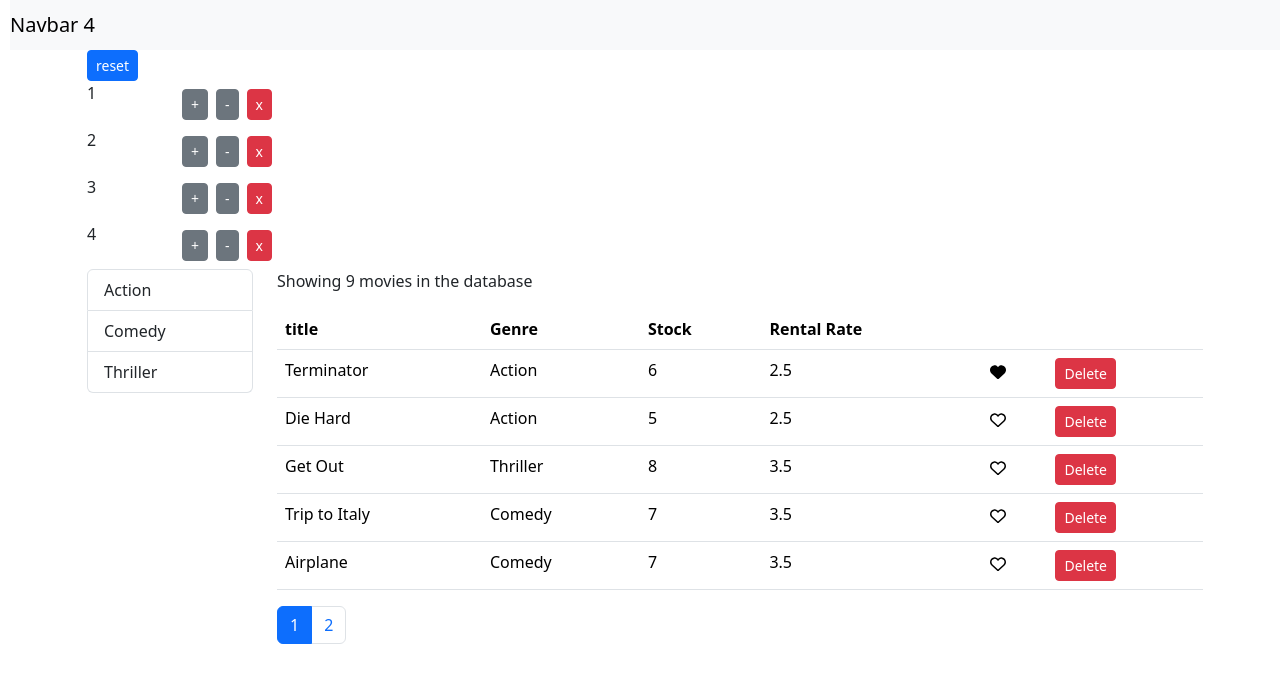
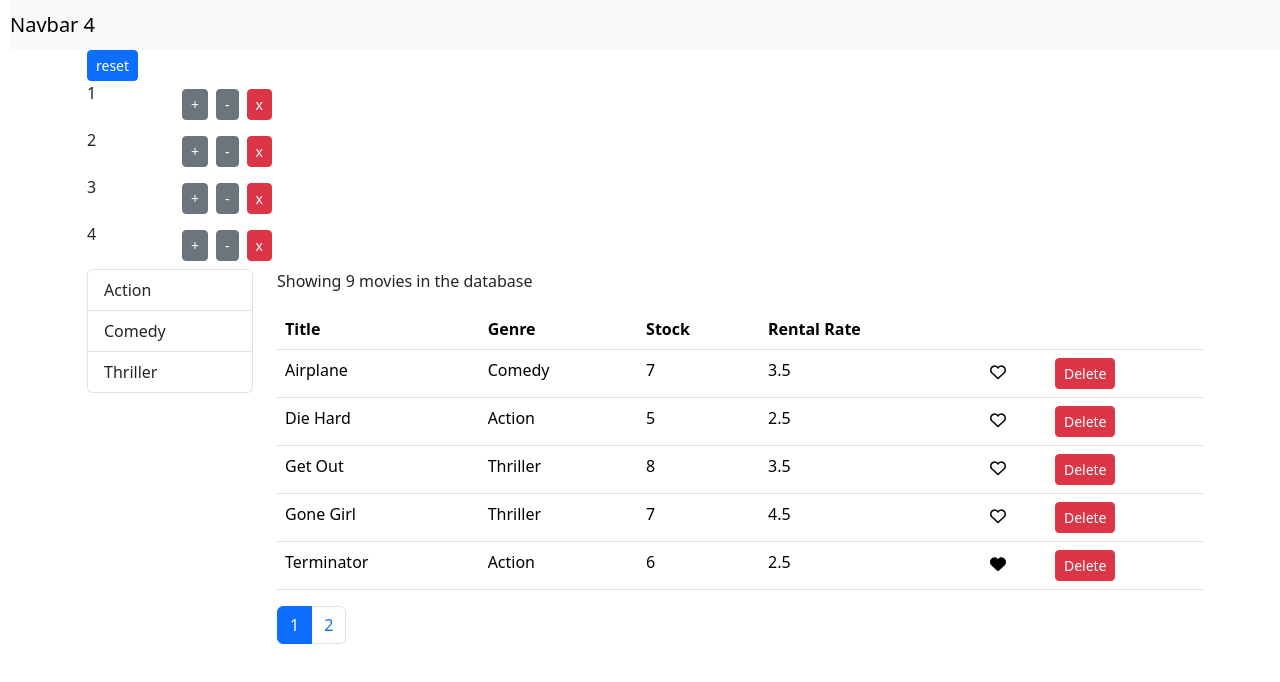
Before and after one commit to ChandiH/react_with_mosh, a React (Create React App) app: page / in a window 1280 px wide. Shown: the top 682 px of the page. Built offline with nearby package versions, Linux system fonts and the light colour scheme.

Commit message:
05.3 - Sorting and Refactoring

```diff
--- a/src/components/common/likeComponent.jsx
+++ b/src/components/common/likeComponent.jsx
@@ -12,10 +12,9 @@ const heart = (
   </svg>
 );
 
-const LikeComponent = (props) => {
-  const { liked } = props;
+const LikeComponent = ({ liked, onClick }) => {
   return (
-    <div onClick={props.onClick} style={{ cursor: "pointer" }}>
+    <div onClick={onClick} style={{ cursor: "pointer" }}>
       {liked && heart}
       {!liked && heaertOutline}
     </div>
--- a/src/components/common/listGroupComponent.jsx
+++ b/src/components/common/listGroupComponent.jsx
@@ -1,12 +1,17 @@
 import React from "react";
 
-const ListGroup = (props) => {
-  const { items, onClick, selectedItem, textProperty, valueProperty } = props;
-
+const ListGroup = ({
+  items,
+  onClick,
+  selectedItem,
+  textProperty,
+  valueProperty,
+}) => {
   return (
     <ul className="list-group">
       {items.map((g) => (
         <li
+          style={{ cursor: "pointer" }}
           key={g[valueProperty]}
           className={
             selectedItem === g ? "list-group-item active" : "list-group-item"
--- a/src/components/common/pagination.jsx
+++ b/src/components/common/pagination.jsx
@@ -1,8 +1,7 @@
 import React from "react";
 import _ from "lodash";
 
-const Pagination = (props) => {
-  const { totalItems, pageSize, onPageChange, currentPage } = props;
+const Pagination = ({ totalItems, pageSize, onPageChange, currentPage }) => {
   const pageCount = Math.ceil(totalItems / pageSize);
 
   if (pageCount === 1) return null;
--- /dev/null
+++ b/src/components/common/table.jsx
@@ -0,0 +1,14 @@
+import React from "react";
+import TableHeader from "./tableHeaer";
+import TableBody from "./tableBody";
+
+const Table = ({ columns, onSort, sortColumn, data }) => {
+  return (
+    <table className={"table"}>
+      <TableHeader columns={columns} onSort={onSort} sortColumn={sortColumn} />
+      <TableBody data={data} columns={columns} />
+    </table>
+  );
+};
+
+export default Table;
--- /dev/null
+++ b/src/components/common/tableBody.jsx
@@ -0,0 +1,29 @@
+import React, { Component } from "react";
+import _ from "lodash";
+
+class TableBody extends Component {
+  renderCell = (item, column) => {
+    if (column.content) return column.content(item);
+    return _.get(item, column.path);
+  };
+
+  render() {
+    const { columns, data } = this.props;
+
+    return (
+      <tbody>
+        {data.map((item) => (
+          <tr key={item._id}>
+            {columns.map((column) => (
+              <td key={item._id + (column.path || column.key)}>
+                {this.renderCell(item, column)}
+              </td>
+            ))}
+          </tr>
+        ))}
+      </tbody>
+    );
+  }
+}
+
+export default TableBody;
--- /dev/null
+++ b/src/components/common/tableHeaer.jsx
@@ -0,0 +1,38 @@
+import React, { Component } from "react";
+
+//columns: array {path, label, key}
+//sortColumn: object
+//onSort: func
+class TableHeader extends Component {
+  raiseSort(path) {
+    const sortColumn = { ...this.props.sortColumn };
+    if (sortColumn.path === path)
+      sortColumn.order = sortColumn.order === "asc" ? "desc" : "asc";
+    else {
+      sortColumn.path = path;
+      sortColumn.order = "asc";
+    }
+    this.props.onSort(sortColumn);
+  }
+
+  render() {
+    const { columns } = this.props;
+    return (
+      <thead>
+        <tr>
+          {columns.map((column) => (
+            <th
+              style={{ cursor: "pointer" }}
+              key={column.path || column.key}
+              onClick={() => this.raiseSort(column.path)}
+            >
+              {column.label}
+            </th>
+          ))}
+        </tr>
+      </thead>
+    );
+  }
+}
+
+export default TableHeader;
--- a/src/components/counterComponent.jsx
+++ b/src/components/counterComponent.jsx
@@ -1,8 +1,6 @@
 import React from "react";
 
-const Counter = (props) => {
-  const { counter, onIncrement, onDecrement, onDelete } = props;
-
+const Counter = ({ counter, onIncrement, onDecrement, onDelete }) => {
   return (
     <div className="row">
       <div className="col-1">
@@ -11,22 +9,22 @@ const Counter = (props) => {
       <div className="col">
         <button
           className={"btn btn-secondary btn-sm"}
-          onClick={() => onIncrement(props.counter)}
+          onClick={() => onIncrement(counter)}
         >
           +
         </button>
         <button
           className={"btn btn-sm m-2 btn-secondary"}
           onClick={() => {
-            if (props.counter.value > 0) onDecrement(props.counter);
+            if (counter.value > 0) onDecrement(counter);
           }}
-          disabled={props.counter.value === 0}
+          disabled={counter.value === 0}
         >
           -
         </button>
         <button
           className={"btn btn-danger btn-sm"}
-          onClick={() => onDelete(props.counter.id)}
+          onClick={() => onDelete(counter.id)}
         >
           x
         </button>
--- a/src/components/movieListComponent.jsx
+++ b/src/components/movieListComponent.jsx
@@ -5,6 +5,7 @@ import { getMovies } from "../services/fakeMovieService";
 import { getGenres } from "../services/fakeGenreService";
 import ListGroup from "./common/listGroupComponent";
 import MovieTable from "./movieTable";
+import _ from "lodash";
 
 class MovieList extends Component {
   state = {
@@ -13,6 +14,7 @@ class MovieList extends Component {
     selectedGenre: null,
     pageSize: 5,
     currentPage: 1,
+    sortColumn: { path: "title", order: "asc" },
   };
 
   //lifecycle Hook
@@ -56,21 +58,32 @@ class MovieList extends Component {
         );
   };
 
+  handleSort = (sortColumn) => {
+    this.setState({ sortColumn });
+  };
+
+  getPagedData = () => {
+    const { pageSize, currentPage, sortColumn } = this.state;
+    const filteredMovies = this.filterMoviesbyGenre();
+
+    const sortedMovies = _.orderBy(
+      filteredMovies,
+      [sortColumn.path],
+      sortColumn.order
+    );
+    const movies = paginate(sortedMovies, currentPage, pageSize);
+
+    return { itemCount: filteredMovies.length, data: movies };
+  };
+
   render() {
-    const {
-      movies: allMovies,
-      genre,
-      selectedGenre,
-      pageSize,
-      currentPage,
-    } = this.state;
+    const { genre, selectedGenre, pageSize, currentPage, sortColumn } =
+      this.state;
 
-    if (allMovies.length === 0)
+    if (this.state.movies.length === 0)
       return <p>There are no Movies in the database</p>;
 
-    const filteredMovies = this.filterMoviesbyGenre();
-
-    const movies = paginate(filteredMovies, currentPage, pageSize);
+    const { itemCount: movieCount, data: movies } = this.getPagedData();
 
     return (
       <div className="row">
@@ -84,14 +97,16 @@ class MovieList extends Component {
           />
         </div>
         <div className="col">
-          <p>Showing {filteredMovies.length} movies in the database</p>
+          <p>Showing {movieCount} movies in the database</p>
           <MovieTable
             movies={movies}
+            sortColumn={sortColumn}
             onLike={this.handleLike}
             onDelete={this.handleDelete}
+            onSort={this.handleSort}
           />
           <Pagination
-            totalItems={filteredMovies.length}
+            totalItems={movieCount}
             pageSize={pageSize}
             currentPage={currentPage}
             onPageChange={this.handlePageChange}
--- a/src/components/movieTable.jsx
+++ b/src/components/movieTable.jsx
@@ -1,47 +1,46 @@
-import React from "react";
+import React, { Component } from "react";
 import LikeComponent from "./common/likeComponent";
+import Table from "./common/table";
 
-const MovieTable = (props) => {
-  const { movies, onLike, onDelete } = props;
-
-  return (
-    <table className={"table"}>
-      <thead>
-        <tr>
-          <th>title</th>
-          <th>Genre</th>
-          <th>Stock</th>
-          <th>Rental Rate</th>
-          <th />
-          <th />
-        </tr>
-      </thead>
-      <tbody>
-        {movies.map((movie) => (
-          <tr key={movie._id}>
-            <td>{movie.title}</td>
-            <td>{movie.genre.name}</td>
-            <td>{movie.numberInStock}</td>
-            <td>{movie.dailyRentalRate}</td>
-            <td>
+class MovieTable extends Component {
+  columns = [
+    { path: "title", label: "Title" },
+    { path: "genre.name", label: "Genre" },
+    { path: "numberInStock", label: "Stock" },
+    { path: "dailyRentalRate", label: "Rental Rate" },
+    {
+      key: "Like",
+      content: (movie) => (
         <LikeComponent
           liked={movie.liked}
-                onClick={() => onLike(movie)}
+          onClick={() => this.props.onLike(movie)}
         />
-            </td>
-            <td>
+      ),
+    },
+    {
+      key: "Delete",
+      content: (movie) => (
         <button
           className={"btn btn-danger btn-sm"}
-                onClick={() => onDelete(movie)}
+          onClick={() => this.props.onDelete(movie)}
         >
           Delete
         </button>
-            </td>
-          </tr>
-        ))}
-      </tbody>
-    </table>
+      ),
+    },
+  ];
+  render() {
+    const { movies, onSort, sortColumn } = this.props;
+
+    return (
+      <Table
+        data={movies}
+        onSort={onSort}
+        sortColumn={sortColumn}
+        columns={this.columns}
+      />
     );
-};
+  }
+}
 
 export default MovieTable;
--- a/src/components/navbar.jsx
+++ b/src/components/navbar.jsx
@@ -1,9 +1,9 @@
 import React from "react";
 
-const NavBar = (props) => {
+const NavBar = ({ totalCounters }) => {
   return (
     <nav className="navbar navbar-light bg-light">
-      <span className="navbar-brand mb-0 h1">Navbar {props.totalCounters}</span>
+      <span className="navbar-brand mb-0 h1">Navbar {totalCounters}</span>
     </nav>
   );
 };
--- a/src/index.css
+++ b/src/index.css
@@ -12,3 +12,7 @@ code {
   font-family: source-code-pro, Menlo, Monaco, Consolas, 'Courier New',
     monospace;
 }
+
+.clickable {
+  cursor: "pointer"
+}
```
Also changed, not shown: src/components/counters.jsx (+7 -3 lines). Lines whose indentation alone changed are shown as unchanged.
